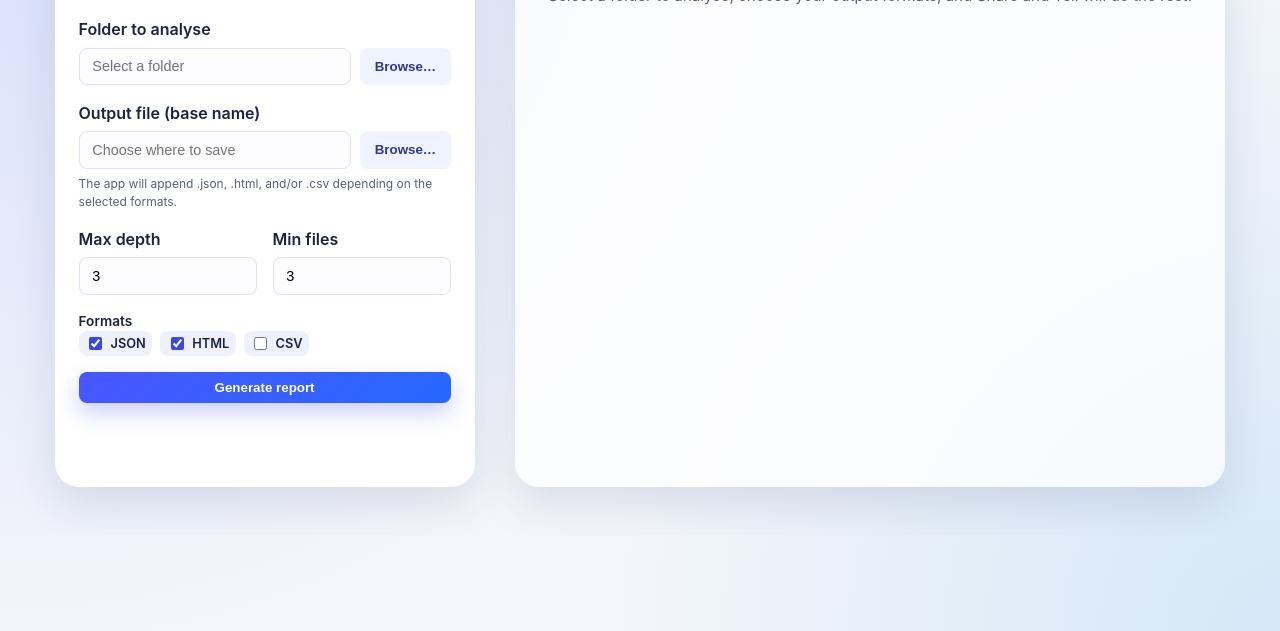
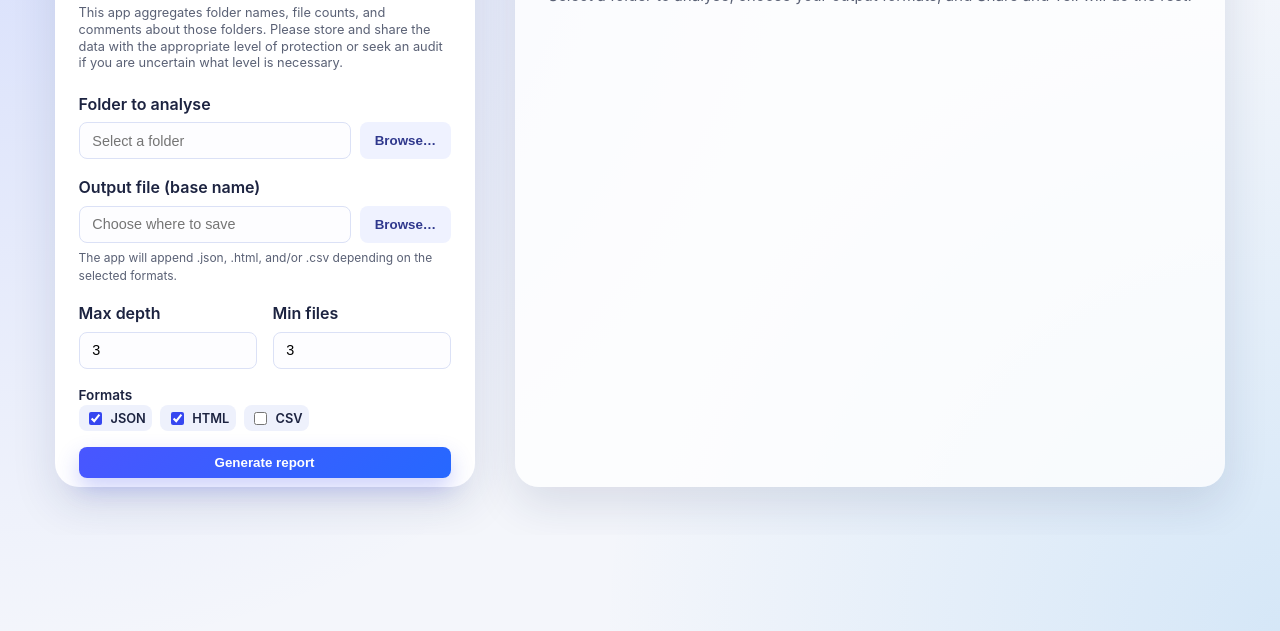
Before and after one commit to pubino/share-and-tell, a website with bundled scripts: page electron-app/src/renderer/index.html in a window 1280 px wide. Shown: the part 169-800 px from the top of the page. Built offline with nearby package versions, Linux system fonts and the light colour scheme.

Commit message:
Add data protection warning to panel header

```diff
--- a/electron-app/src/renderer/index.html
+++ b/electron-app/src/renderer/index.html
@@ -12,6 +12,7 @@
         <header class="panel__header">
           <h1 id="app-title">Share and Tell</h1>
           <p class="panel__tagline">Scan shared folders, annotate their purpose, and deliver polished reports.</p>
+          <p class="panel__warning">This app aggregates folder names, file counts, and comments about those folders. Please store and share the data with the appropriate level of protection or seek an audit if you are uncertain what level is necessary.</p>
         </header>
         <form id="scan-form" class="form" autocomplete="off">
           <div class="form__group">
```
